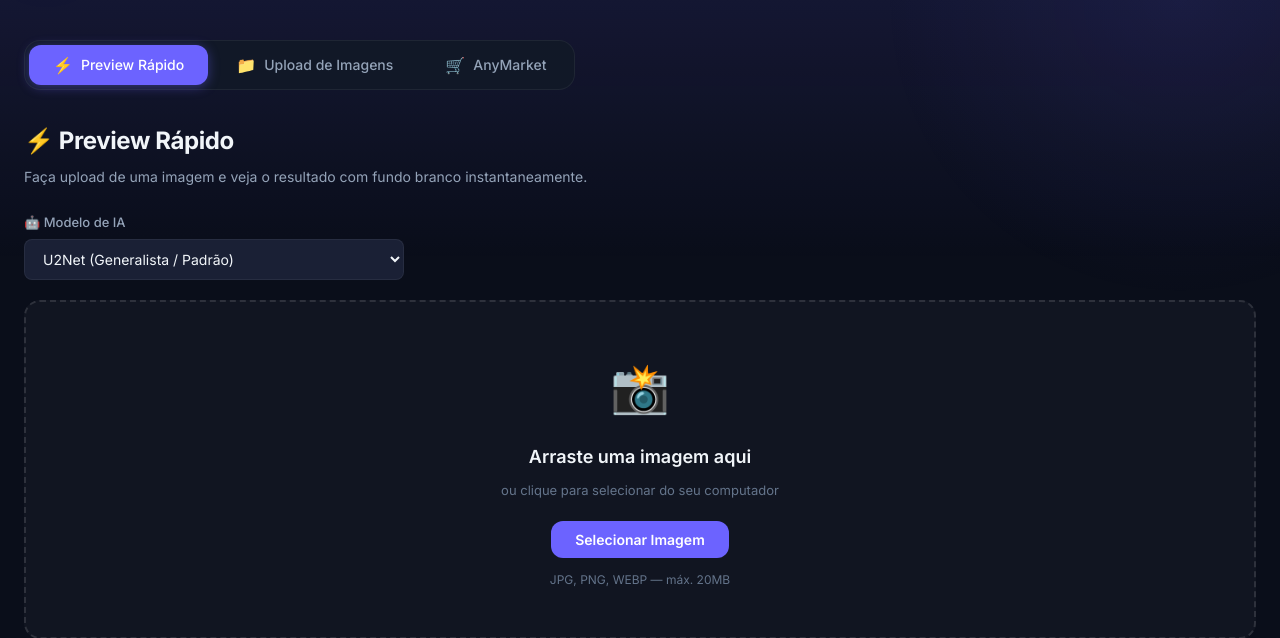
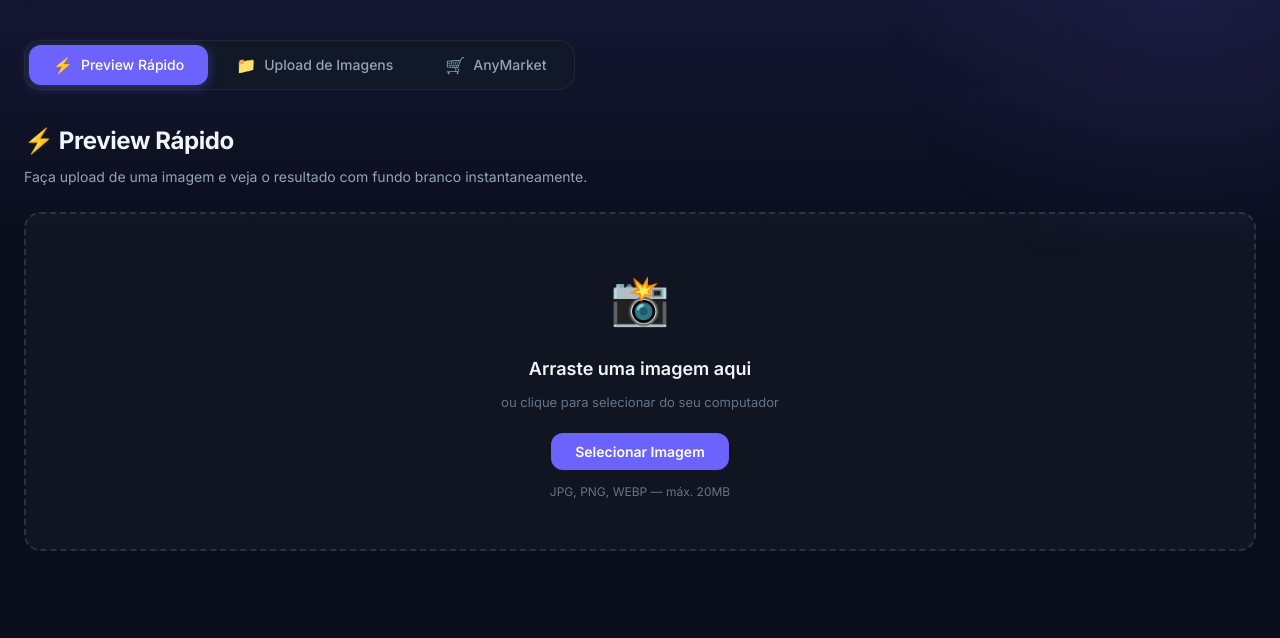
Before and after one commit to projetosmarcaseleta/Ajuste_Imagens, a Flask app: page / in a window 1280 px wide. Shown: the part 99-737 px from the top of the page. Run offline with Flask 3, Linux system fonts and the light colour scheme.

Commit message:
chore: remove AI selection options and unify backend to isnet-general-use

```diff
--- a/app.py
+++ b/app.py
@@ -158,7 +158,6 @@ def _process_one_foto_am(job_id, foto, index, total, opts):
 
     token = opts["token"]
     delete_old = opts["deleteOld"]
-    model_name = opts.get("modelName", "u2net")
 
     try:
         if is_job_cancelled(job_id):
@@ -176,7 +175,7 @@ def _process_one_foto_am(job_id, foto, index, total, opts):
         if is_job_cancelled(job_id):
             raise Exception("Cancelado pelo usuário")
 
-        result_img = compose_on_white(img_data, model_name)
+        result_img = compose_on_white(img_data)
 
         filename = f"bgrem_{int(time.time())}_{uuid.uuid4().hex[:6]}.jpg"
         filepath = TEMP_DIR / filename
@@ -274,7 +273,7 @@ def _process_one_foto_am(job_id, foto, index, total, opts):
 
     return result
 
-def _process_am_job_worker(job_id, oi, skus, token, delete_old, model_name="u2net"):
+def _process_am_job_worker(job_id, oi, skus, token, delete_old):
     try:
         if is_job_cancelled(job_id):
             emit_event(job_id, {"event": "error", "msg": "Cancelado pelo usuário"})
@@ -307,7 +306,7 @@ def _process_am_job_worker(job_id, oi, skus, token, delete_old, model_name="u2ne
         results = []
         done_count = 0
 
-        opts = {"token": token, "deleteOld": delete_old, "modelName": model_name}
+        opts = {"token": token, "deleteOld": delete_old}
 
         with ThreadPoolExecutor(max_workers=CONCURRENCY) as executor:
             futures = {
@@ -362,7 +361,6 @@ def api_processar():
         oi = str(body.get("oi", "")).strip()
         token = str(body.get("token", "")).strip()
         delete_old = body.get("deleteOld", True)
-        model_name = str(body.get("modelName", "u2net")).strip()
 
         skus_raw = body.get("skus", [])
         if isinstance(skus_raw, str):
@@ -382,7 +380,7 @@ def api_processar():
 
         thread = threading.Thread(
             target=_process_am_job_worker,
-            args=(job_id, oi, skus, token, delete_old, model_name),
+            args=(job_id, oi, skus, token, delete_old),
             daemon=True
         )
         thread.start()
@@ -433,7 +431,6 @@ def serve_temp(filename):
 def upload_images():
     """Recebe imagens via upload e processa em background."""
     files = request.files.getlist("images")
-    model_name = request.form.get("modelName", "u2net")
     if not files:
         return jsonify({"error": "Nenhuma imagem enviada"}), 400
 
@@ -465,7 +462,7 @@ def upload_images():
 
     thread = threading.Thread(
         target=_process_images_job,
-        args=(job_id, saved, model_name),
+        args=(job_id, saved),
         daemon=True,
     )
     thread.start()
@@ -473,13 +470,13 @@ def upload_images():
     return jsonify({"job_id": job_id, "total": len(saved)})
 
 
-def _process_images_job(job_id: str, images: list[Path], model_name: str = "u2net"):
+def _process_images_job(job_id: str, images: list[Path]):
     job_output = OUTPUT_DIR / f"upload_{job_id}"
     job_output.mkdir(parents=True, exist_ok=True)
 
     for img_path in images:
         out_path = job_output / img_path.name
-        name, ok, err = process_from_file(img_path, out_path, model_name)
+        name, ok, err = process_from_file(img_path, out_path)
         with jobs_lock:
             jobs[job_id]["done"] += 1
             if not ok:
@@ -504,13 +501,12 @@ def _process_images_job(job_id: str, images: list[Path], model_name: str = "u2ne
 def preview_image():
     """Processa uma única imagem e retorna o resultado inline."""
     file = request.files.get("image")
-    model_name = request.form.get("modelName", "u2net")
     if not file:
         return jsonify({"error": "Nenhuma imagem enviada"}), 400
 
     try:
         data = file.read()
-        result = compose_on_white(data, model_name)
+        result = compose_on_white(data)
 
         buf = io.BytesIO()
         result.save(buf, format="JPEG", quality=95)
--- a/process_images.py
+++ b/process_images.py
@@ -53,23 +53,23 @@ logger = logging.getLogger(__name__)
 # Processamento de imagem
 # ---------------------------------------------------------------------------
 
-_sessions = {}
+_session = None
 
-def get_rembg_session(model_name: str):
-    if not model_name or model_name == "u2net":
-        return None
-    if model_name not in _sessions:
+def get_rembg_session():
+    global _session
+    if _session is None:
+        model_name = "isnet-general-use"
         logger.info("Carregando modelo rembg: %s...", model_name)
         try:
-            _sessions[model_name] = new_session(model_name)
+            _session = new_session(model_name)
         except Exception as exc:
             logger.error("Erro ao carregar modelo %s: %s. Usando padrao.", model_name, exc)
-            return None
-    return _sessions[model_name]
+            _session = None
+    return _session
 
-def compose_on_white(image_bytes: bytes, model_name: str = "u2net") -> Image.Image:
+def compose_on_white(image_bytes: bytes) -> Image.Image:
     """Remove o fundo e compõe sobre canvas branco. Retorna imagem RGB."""
-    session = get_rembg_session(model_name)
+    session = get_rembg_session()
     output_bytes = remove(image_bytes, session=session)
     foreground = Image.open(io.BytesIO(output_bytes)).convert("RGBA")
     white_bg = Image.new("RGBA", foreground.size, (255, 255, 255, 255))
@@ -90,11 +90,11 @@ def save_image(img: Image.Image, output_path: Path) -> None:
 # Modo 1 — pasta local
 # ---------------------------------------------------------------------------
 
-def process_from_file(input_path: Path, output_path: Path, model_name: str = "u2net") -> tuple[str, bool, str]:
+def process_from_file(input_path: Path, output_path: Path) -> tuple[str, bool, str]:
     try:
         with open(input_path, "rb") as f:
             data = f.read()
-        result = compose_on_white(data, model_name)
+        result = compose_on_white(data)
         save_image(result, output_path)
         return input_path.name, True, ""
     except Exception as exc:
@@ -120,14 +120,14 @@ def filename_from_url(url: str) -> str:
     return name
 
 
-def process_from_url(url: str, output_path: Path, model_name: str = "u2net") -> tuple[str, bool, str]:
+def process_from_url(url: str, output_path: Path) -> tuple[str, bool, str]:
     label = output_path.name
     try:
         headers = {"User-Agent": "Mozilla/5.0"}
         req = urllib.request.Request(url, headers=headers)
         with urllib.request.urlopen(req, timeout=30) as resp:
             data = resp.read()
-        result = compose_on_white(data, model_name)
+        result = compose_on_white(data)
         save_image(result, output_path)
         return label, True, ""
     except Exception as exc:
--- a/templates/index.html
+++ b/templates/index.html
@@ -60,15 +60,7 @@
                 <p>Faça upload de uma imagem e veja o resultado com fundo branco instantaneamente.</p>
             </div>
 
-            <!-- Seleção de Modelo -->
-            <div class="form-group" style="max-width: 380px; margin-bottom: 20px;">
-                <label class="form-label">🤖 Modelo de IA</label>
-                <select class="form-input" id="preview-model-select" style="background-color: var(--bg-card); cursor: pointer;">
-                    <option value="u2net" selected>U2Net (Generalista / Padrão)</option>
-                    <option value="isnet-general-use">ISNet (Melhor para detalhes / Pendrives / Objetos Claros)</option>
-                    <option value="birefnet-general">BiRefNet (Ultra Precisão - Recomendado para produtos)</option>
-                </select>
-            </div>
+
 
             <div class="upload-zone" id="preview-drop-zone">
                 <div class="upload-zone-content">
@@ -116,15 +108,7 @@
                 <p>Envie várias imagens de uma vez para processamento em background.</p>
             </div>
 
-            <!-- Seleção de Modelo -->
-            <div class="form-group" style="max-width: 380px; margin-bottom: 20px;">
-                <label class="form-label">🤖 Modelo de IA</label>
-                <select class="form-input" id="batch-model-select" style="background-color: var(--bg-card); cursor: pointer;">
-                    <option value="u2net" selected>U2Net (Generalista / Padrão)</option>
-                    <option value="isnet-general-use">ISNet (Melhor para detalhes / Pendrives / Objetos Claros)</option>
-                    <option value="birefnet-general">BiRefNet (Ultra Precisão - Recomendado para produtos)</option>
-                </select>
-            </div>
+
 
             <div class="upload-zone" id="batch-drop-zone">
                 <div class="upload-zone-content">
@@ -186,15 +170,7 @@
                     <label class="form-label">Token do AnyMarket (gumgaToken)</label>
                     <input type="password" class="form-input" id="am-token-input" placeholder="Token da API do AnyMarket">
                 </div>
-                <!-- Seleção de Modelo -->
-                <div class="form-group" style="grid-column: span 2;">
-                    <label class="form-label">🤖 Modelo de IA</label>
-                    <select class="form-input" id="am-model-select" style="background-color: var(--bg-card); cursor: pointer;">
-                        <option value="u2net" selected>U2Net (Generalista / Padrão)</option>
-                        <option value="isnet-general-use">ISNet (Melhor para detalhes / Pendrives / Objetos Claros)</option>
-                        <option value="birefnet-general">BiRefNet (Ultra Precisão - Recomendado para produtos)</option>
-                    </select>
-                </div>
+
             </div>
 
             <div class="mt-24" style="margin-bottom: 12px;">
@@ -343,7 +319,6 @@
         try {
             const fd = new FormData();
             fd.append('image', file);
-            fd.append('modelName', document.getElementById('preview-model-select').value);
             const resp = await fetch('/api/preview', { method: 'POST', body: fd });
             if (!resp.ok) {
                 const err = await resp.json();
@@ -435,7 +410,6 @@
 
         const fd = new FormData();
         batchFiles.forEach(f => fd.append('images', f));
-        fd.append('modelName', document.getElementById('batch-model-select').value);
 
         batchProcessBtn.disabled = true;
 
@@ -551,7 +525,6 @@
         const skus = document.getElementById('am-skus-input').value;
         const token = document.getElementById('am-token-input').value.trim();
         const deleteOld = amDeleteOld.checked;
-        const modelName = document.getElementById('am-model-select').value;
 
         if (!oi || !token) {
             showToast('OI e Token são obrigatórios', 'error');
@@ -568,7 +541,7 @@
         localStorage.setItem('am_oi', oi);
         localStorage.setItem('am_token', token);
 
-        const payload = { oi, skus, token, deleteOld, modelName };
+        const payload = { oi, skus, token, deleteOld };
 
         amProcessBtn.disabled = true;
         amLog.innerHTML = '';
```
Also changed, not shown: .github/workflows/deploy.yml.
